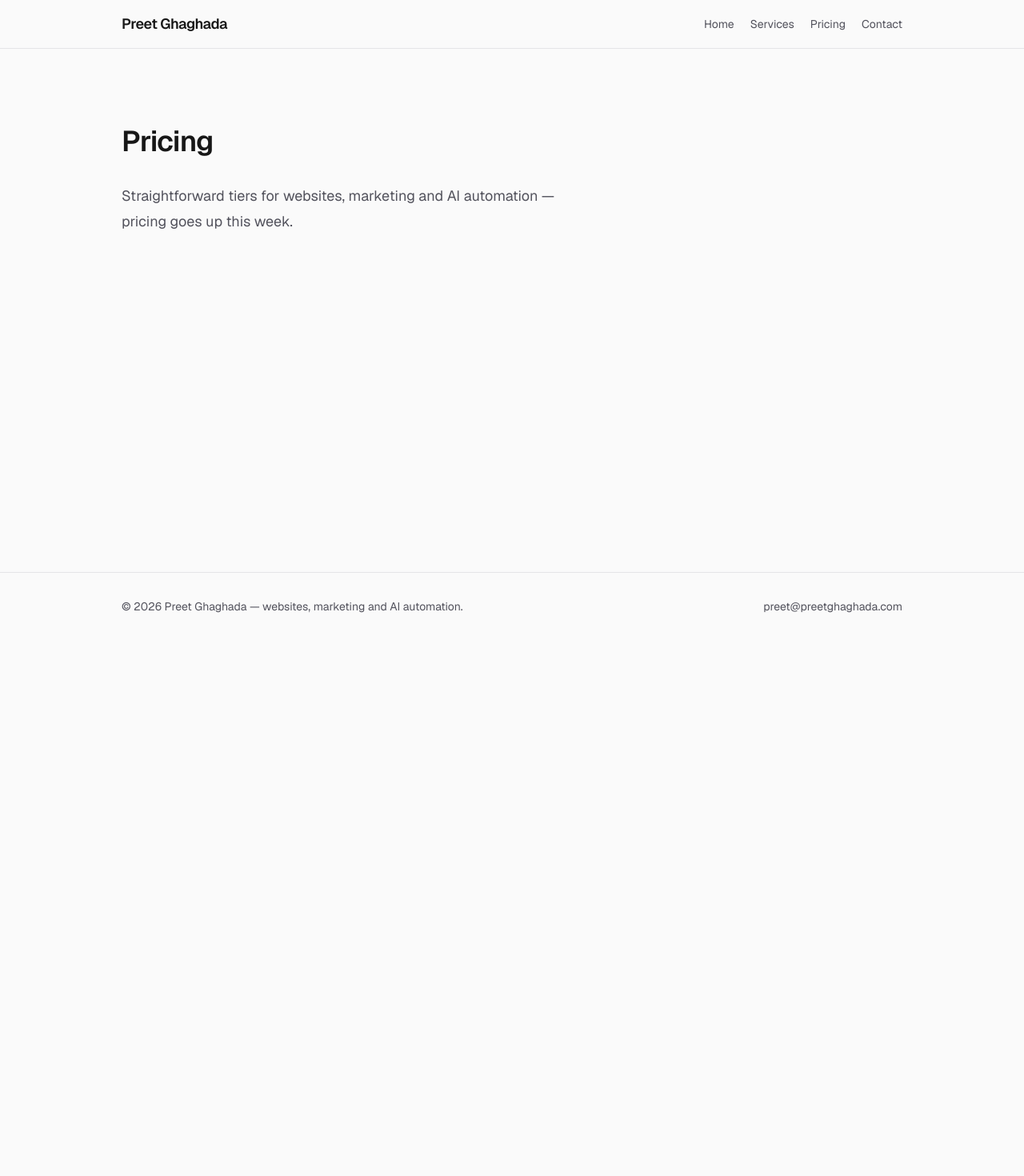
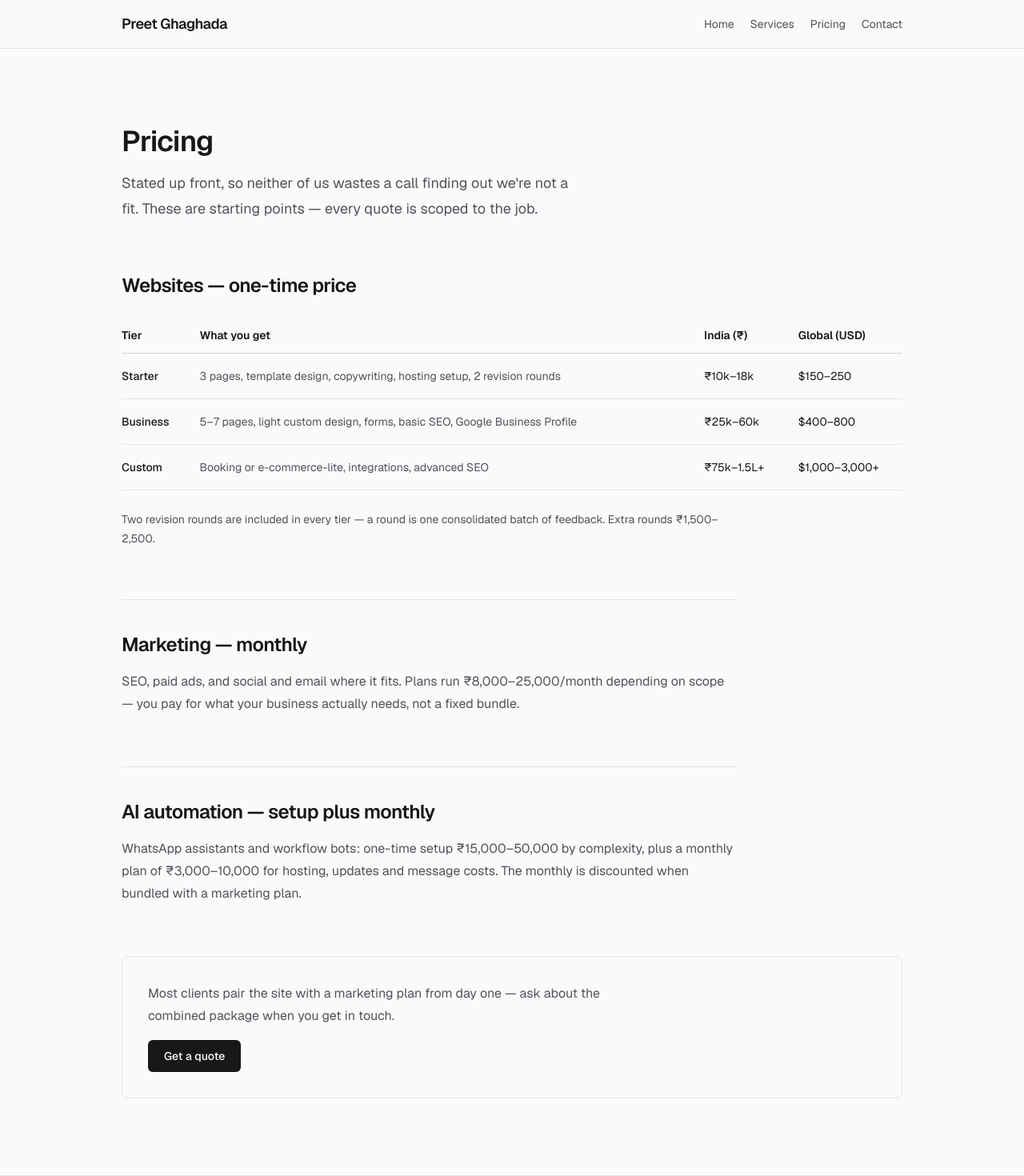
Before and after one commit to preetghaghada/preetghaghada.com, a Next.js app: page /pricing in a window 1280 px wide. Shown: the top 1470 px of the page at 80% size. Before the commit the page ends 800 px from the top, so only its background shows below. Built offline with nearby package versions, Linux system fonts and the light colour scheme.

Commit message:
Services and pricing pages from copy v2

```diff
--- a/app/pricing/page.tsx
+++ b/app/pricing/page.tsx
@@ -1,21 +1,122 @@
 import type { Metadata } from "next";
+import Link from "next/link";
 
 export const metadata: Metadata = {
   title: "Pricing",
   description:
-    "Straightforward pricing for websites, marketing and AI automation — published this week.",
+    "Straightforward pricing for websites, marketing and AI automation — three website tiers, monthly marketing plans, and bot setup costs, stated up front.",
 };
+
+const websiteTiers = [
+  {
+    tier: "Starter",
+    includes:
+      "3 pages, template design, copywriting, hosting setup, 2 revision rounds",
+    india: "₹10k–18k",
+    global: "$150–250",
+  },
+  {
+    tier: "Business",
+    includes:
+      "5–7 pages, light custom design, forms, basic SEO, Google Business Profile",
+    india: "₹25k–60k",
+    global: "$400–800",
+  },
+  {
+    tier: "Custom",
+    includes:
+      "Booking or e-commerce-lite, integrations, advanced SEO",
+    india: "₹75k–1.5L+",
+    global: "$1,000–3,000+",
+  },
+];
 
 export default function Pricing() {
   return (
-    <div className="mx-auto flex w-full max-w-5xl flex-col gap-8 px-6 py-24">
-      <h1 className="text-3xl font-semibold tracking-tight sm:text-4xl">
-        Pricing
-      </h1>
-      <p className="max-w-xl text-lg leading-8 text-zinc-600 dark:text-zinc-400">
-        Straightforward tiers for websites, marketing and AI automation —
-        pricing goes up this week.
-      </p>
+    <div className="mx-auto flex w-full max-w-5xl flex-col gap-16 px-6 py-24">
+      <section className="flex max-w-3xl flex-col gap-4">
+        <h1 className="text-3xl font-semibold tracking-tight sm:text-4xl">
+          Pricing
+        </h1>
+        <p className="max-w-xl text-lg leading-8 text-zinc-600 dark:text-zinc-400">
+          Stated up front, so neither of us wastes a call finding out we're
+          not a fit. These are starting points — every quote is scoped to the
+          job.
+        </p>
+      </section>
+
+      <section className="flex flex-col gap-6">
+        <h2 className="text-2xl font-semibold tracking-tight">
+          Websites — one-time price
+        </h2>
+        <div className="overflow-x-auto">
+          <table className="w-full min-w-[640px] border-collapse text-left text-sm">
+            <thead>
+              <tr className="border-b border-zinc-300 dark:border-zinc-700">
+                <th className="py-3 pr-4 font-semibold">Tier</th>
+                <th className="py-3 pr-4 font-semibold">What you get</th>
+                <th className="py-3 pr-4 font-semibold">India (₹)</th>
+                <th className="py-3 font-semibold">Global (USD)</th>
+              </tr>
+            </thead>
+            <tbody>
+              {websiteTiers.map(({ tier, includes, india, global }) => (
+                <tr
+                  key={tier}
+                  className="border-b border-zinc-200 dark:border-zinc-800"
+                >
+                  <td className="py-4 pr-4 font-medium">{tier}</td>
+                  <td className="py-4 pr-4 leading-6 text-zinc-600 dark:text-zinc-400">
+                    {includes}
+                  </td>
+                  <td className="py-4 pr-4 whitespace-nowrap">{india}</td>
+                  <td className="py-4 whitespace-nowrap">{global}</td>
+                </tr>
+              ))}
+            </tbody>
+          </table>
+        </div>
+        <p className="max-w-3xl text-sm leading-6 text-zinc-600 dark:text-zinc-400">
+          Two revision rounds are included in every tier — a round is one
+          consolidated batch of feedback. Extra rounds ₹1,500–2,500.
+        </p>
+      </section>
+
+      <section className="flex max-w-3xl flex-col gap-4 border-t border-zinc-200 pt-10 dark:border-zinc-800">
+        <h2 className="text-2xl font-semibold tracking-tight">
+          Marketing — monthly
+        </h2>
+        <p className="leading-7 text-zinc-600 dark:text-zinc-400">
+          SEO, paid ads, and social and email where it fits. Plans run
+          ₹8,000–25,000/month depending on scope — you pay for what your
+          business actually needs, not a fixed bundle.
+        </p>
+      </section>
+
+      <section className="flex max-w-3xl flex-col gap-4 border-t border-zinc-200 pt-10 dark:border-zinc-800">
+        <h2 className="text-2xl font-semibold tracking-tight">
+          AI automation — setup plus monthly
+        </h2>
+        <p className="leading-7 text-zinc-600 dark:text-zinc-400">
+          WhatsApp assistants and workflow bots: one-time setup ₹15,000–50,000
+          by complexity, plus a monthly plan of ₹3,000–10,000 for hosting,
+          updates and message costs. The monthly is discounted when bundled
+          with a marketing plan.
+        </p>
+      </section>
+
+      <section className="flex flex-col items-start gap-4 rounded-lg border border-zinc-200 bg-zinc-50 p-8 dark:border-zinc-800 dark:bg-zinc-900">
+        <p className="max-w-xl leading-7 text-zinc-600 dark:text-zinc-400">
+          Most clients pair the site with a marketing plan from day one — ask
+          about the combined package when you get in touch.
+        </p>
+        <Link
+          href="/contact"
+          className="rounded-md bg-zinc-900 px-5 py-2.5 text-sm font-medium text-white transition-colors hover:bg-zinc-700 dark:bg-zinc-50 dark:text-zinc-900 dark:hover:bg-zinc-300"
+        >
+          Get a quote
+        </Link>
+      </section>
     </div>
   );
 }
--- a/app/services/page.tsx
+++ b/app/services/page.tsx
@@ -1,21 +1,90 @@
 import type { Metadata } from "next";
+import Link from "next/link";
 
 export const metadata: Metadata = {
   title: "Services",
   description:
-    "Websites, marketing and AI automation for small businesses — service details coming this week.",
+    "Websites built for a one-time price, marketing that brings visitors, and AI automation that answers enquiries — for small businesses and solo professionals.",
 };
+
+const services = [
+  {
+    title: "Website — built for you, one-time price",
+    paragraphs: [
+      "A fast, professional site, live in weeks — pages, copy, hosting setup, the lot. First site or a tired old one, the goal is the same: people find you, and they get in touch.",
+      "Two revision rounds are included so it ends up the way you want it. A round is one consolidated batch of feedback — that's stated in writing up front, so you always know where you stand.",
+    ],
+  },
+  {
+    title: "Marketing — so the site doesn't sit idle",
+    paragraphs: [
+      "A website without visitors is a business card in a drawer. I run SEO and paid ads — plus social and email where it fits — to put your site in front of the people searching for what you do.",
+      "Monthly plans start from ₹8,000 and are scoped to what you actually need, not a fixed bundle of things you don't.",
+    ],
+  },
+  {
+    title: "Automation — stop answering the same question twice",
+    paragraphs: [
+      "WhatsApp assistants and workflow bots that answer common questions, take bookings, and chase the routine work you do by hand — day and night, without you touching your phone.",
+      "One-time setup from ₹15,000, with a monthly plan covering hosting and updates. The monthly is discounted when paired with a marketing plan.",
+    ],
+  },
+];
 
 export default function Services() {
   return (
-    <div className="mx-auto flex w-full max-w-5xl flex-col gap-8 px-6 py-24">
-      <h1 className="text-3xl font-semibold tracking-tight sm:text-4xl">
-        Services
-      </h1>
-      <p className="max-w-xl text-lg leading-8 text-zinc-600 dark:text-zinc-400">
-        Websites, marketing and AI automation — full service details are being
-        written this week.
-      </p>
+    <div className="mx-auto flex w-full max-w-5xl flex-col gap-16 px-6 py-24">
+      <section className="flex max-w-3xl flex-col gap-4">
+        <h1 className="text-3xl font-semibold tracking-tight sm:text-4xl">
+          Services
+        </h1>
+        <p className="max-w-xl text-lg leading-8 text-zinc-600 dark:text-zinc-400">
+          Three things, done properly: a website that works, marketing that
+          brings people to it, and automation that answers them when they
+          arrive.
+        </p>
+      </section>
+
+      <div className="flex flex-col gap-12">
+        {services.map(({ title, paragraphs }) => (
+          <section
+            key={title}
+            className="flex max-w-3xl flex-col gap-4 border-t border-zinc-200 pt-10 dark:border-zinc-800"
+          >
+            <h2 className="text-2xl font-semibold tracking-tight">{title}</h2>
+            {paragraphs.map((p) => (
+              <p
+                key={p}
+                className="leading-7 text-zinc-600 dark:text-zinc-400"
+              >
+                {p}
+              </p>
+            ))}
+          </section>
+        ))}
+      </div>
+
+      <section className="flex flex-col items-start gap-4 rounded-lg border border-zinc-200 bg-zinc-50 p-8 dark:border-zinc-800 dark:bg-zinc-900">
+        <p className="max-w-xl leading-7 text-zinc-600 dark:text-zinc-400">
+          Most clients pair the site with a marketing plan from day one — one
+          project, one outcome: a site that pays for itself. Ask about the
+          combined package when you get in touch.
+        </p>
+        <div className="flex flex-wrap gap-4">
+          <Link
+            href="/pricing"
+            className="rounded-md bg-zinc-900 px-5 py-2.5 text-sm font-medium text-white transition-colors hover:bg-zinc-700 dark:bg-zinc-50 dark:text-zinc-900 dark:hover:bg-zinc-300"
+          >
+            See pricing
+          </Link>
+          <Link
+            href="/contact"
+            className="rounded-md border border-zinc-300 px-5 py-2.5 text-sm font-medium transition-colors hover:border-zinc-500 dark:border-zinc-700 dark:hover:border-zinc-400"
+          >
+            Get a quote
+          </Link>
+        </div>
+      </section>
     </div>
   );
 }
```
